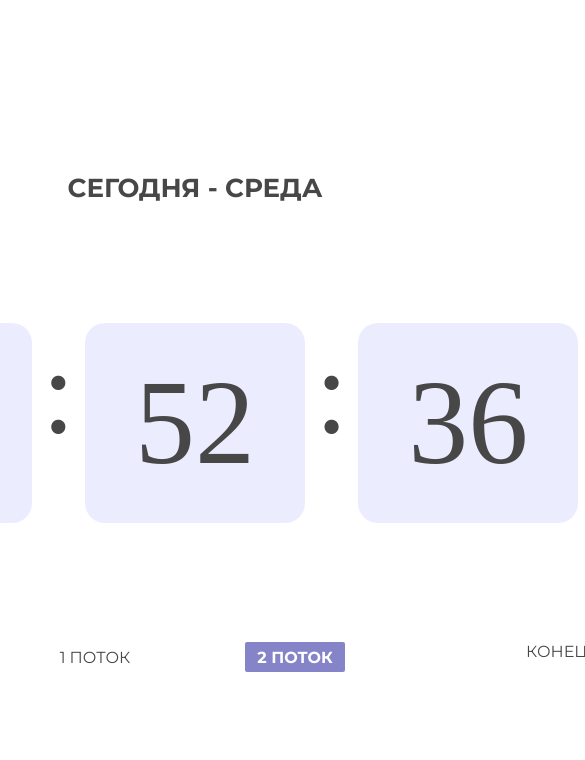
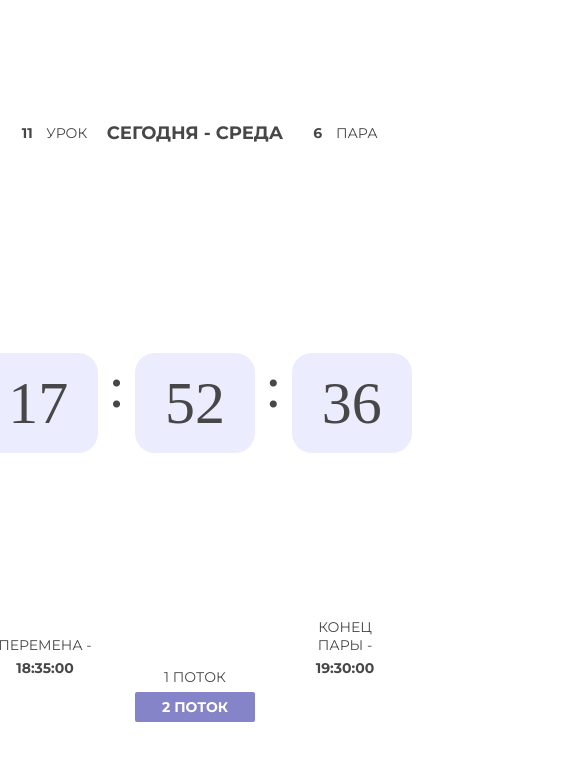
Before and after one commit to NikitaMurugov/studentsbrake_timer, a plain HTML site: page index.html in a window 390 px wide. Shown: the top 760 px of the page, 585 px wide, since content can reach past the window. Drawn offline with nearby package versions, Linux system fonts and the light colour scheme; a web font is replaced by a local one.

Commit message:
beta adaptive

```diff
--- a/index.html
+++ b/index.html
@@ -31,7 +31,7 @@
         </div>
         <div class="numbers">
             <div class="number next_break" v-html="nextBreak"> </div>
-            <div class="number streams">
+            <div class="streams">
                 <div class="stream" id="first_stream">1 поток</div>
                 <div class="stream active" id="second_stream">2 поток</div>
             </div>
--- a/styles.css
+++ b/styles.css
@@ -150,3 +150,119 @@ b  {
     cursor: pointer;
     margin-bottom: 0;
 }
+
+
+
+@media screen and (max-width: 1200px) {
+    .content {
+        width: 700px;
+        height: 600px;
+    }
+    .numbers {
+        width: 700px;
+    }
+
+    .numbers * {
+        width: 200px;
+        text-align: center;
+    }
+    .next_break, .end_couple{
+        width: 150px;
+    }
+    .timetable {
+        text-align: center  ;
+    }
+    .streams {
+        flex-direction: column;
+    }
+    .stream {
+
+    }
+    .time {
+        font-size: 90px;
+    }
+
+}
+@media screen and (max-width: 860px) {
+
+    .content {
+        width: 480px;
+    }
+
+    .lesson, .couple_lesson {
+        height: 50px;
+    }
+    .next_break, .end_couple{
+        width: 100px;
+        display: flex;
+        flex-direction: column;
+        align-content: flex-start;
+    }
+    .numbers {
+        width: 480px;
+    }
+    .number {
+        width: 120px;
+        height: 100px;
+    }
+    .numbers * b {
+        background: none;
+
+        text-align: center;
+        color: #474747;
+    }
+    .time {
+        font-size: 60px;
+    }
+    .time-card {
+        width: 120px;
+        height: 100px;
+    }
+}
+@media screen and (max-width: 550px) {
+    .content {
+        width: 400px;
+        font-size: 14px;
+    }
+    .numbers {
+        width: 400px;
+    }
+    .stream {
+        width: 120px
+    }
+
+    .lesson, .couple_lesson {
+        justify-content: flex-end;
+        height: 50px;
+    }
+
+    .number {
+        width: 120px;
+        height: 20px;
+        align-items:center;
+        justify-content: center;
+
+    }
+    .next_break, .end_couple{
+        width: 100px;
+        display: flex;
+        flex-direction: column;
+        justify-content: flex-end;
+    }
+    .numbers * b {
+        background: none;
+
+        text-align: center;
+        color: #474747;
+    }
+    .timetable {
+        font-size: 18px;
+    }
+    .time {
+        font-size: 60px;
+    }
+    .time-card {
+        width: 120px;
+        height: 100px;
+    }
+}
```
